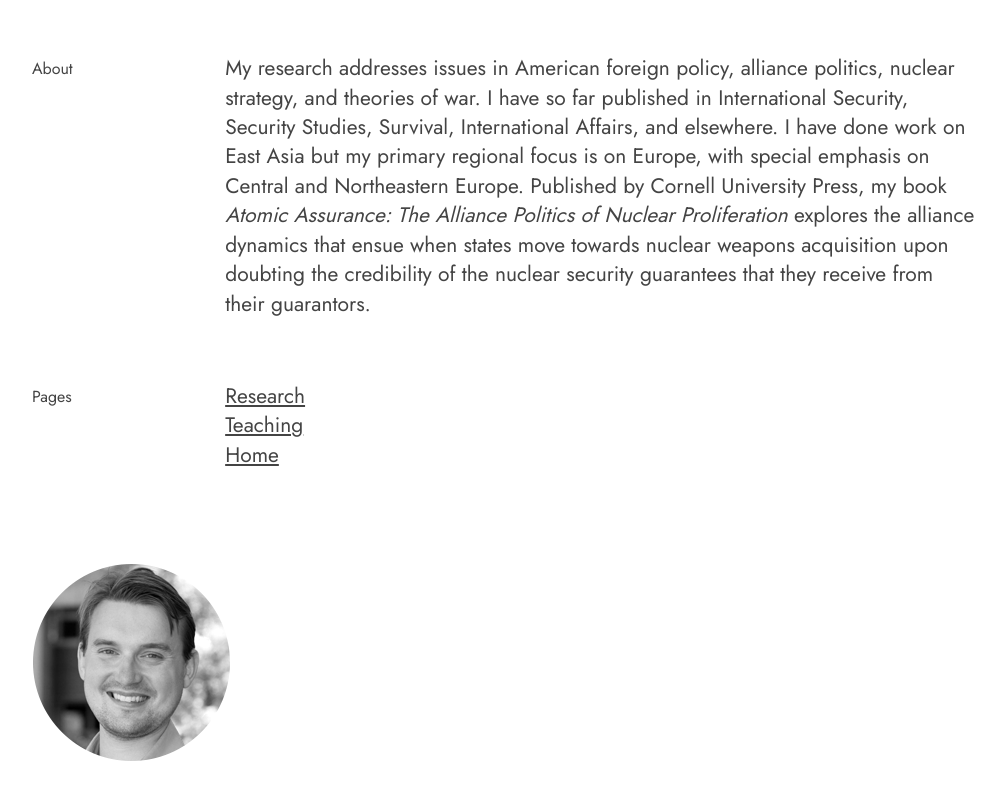
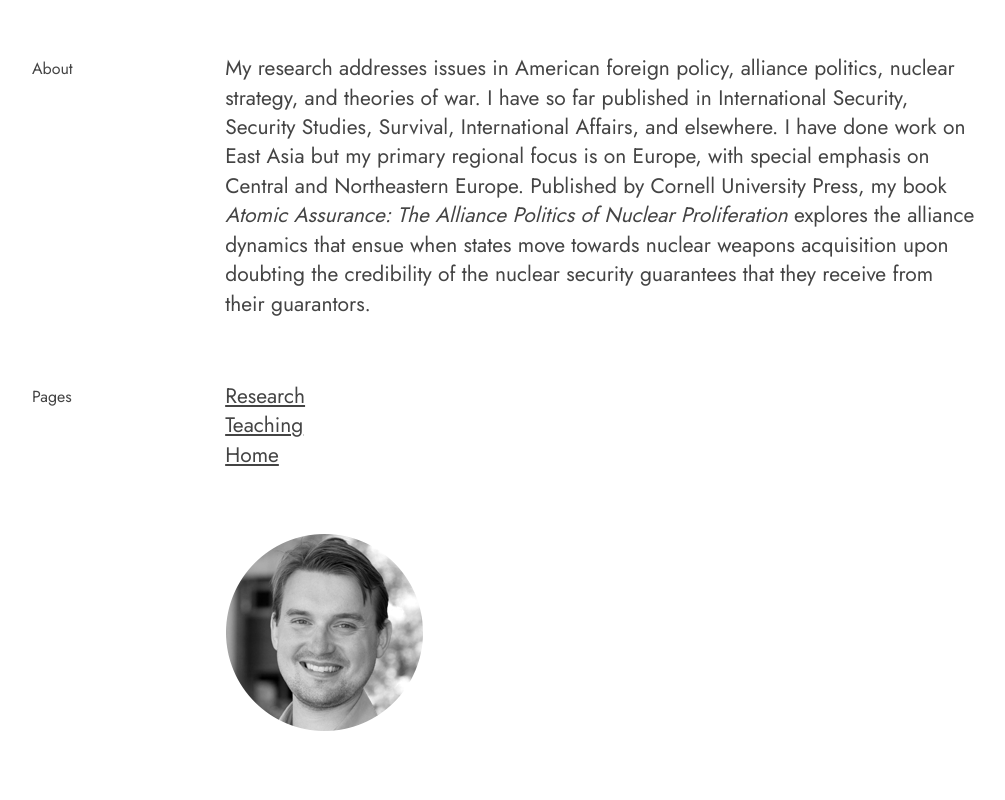
Before and after one commit to alanoszka/alanoszka.github.io, a plain HTML site: page index.html in a window 1280 px wide. Shown: the part 441-1241 px from the top of the page, without its empty margins (39-1044 px from the left). Drawn offline with Linux system fonts and the light colour scheme.

Commit message:
Update index.html

```diff
--- a/index.html
+++ b/index.html
@@ -63,8 +63,10 @@
         </section>
 
         <section class="grid">
-                    <div class="col col-1">&nbsp;</div>
-                        <div class="col col-4"><img src="alanoszka_bw.png"></img></div>
+          <div class="col col-1">&nbsp;</div>
+          <div class="col col-4"><img src="alanoszka_bw.png"></img>
+          </div>
+        </section>
 
          </font>
     <script src="/css/page.js"></script>
```
